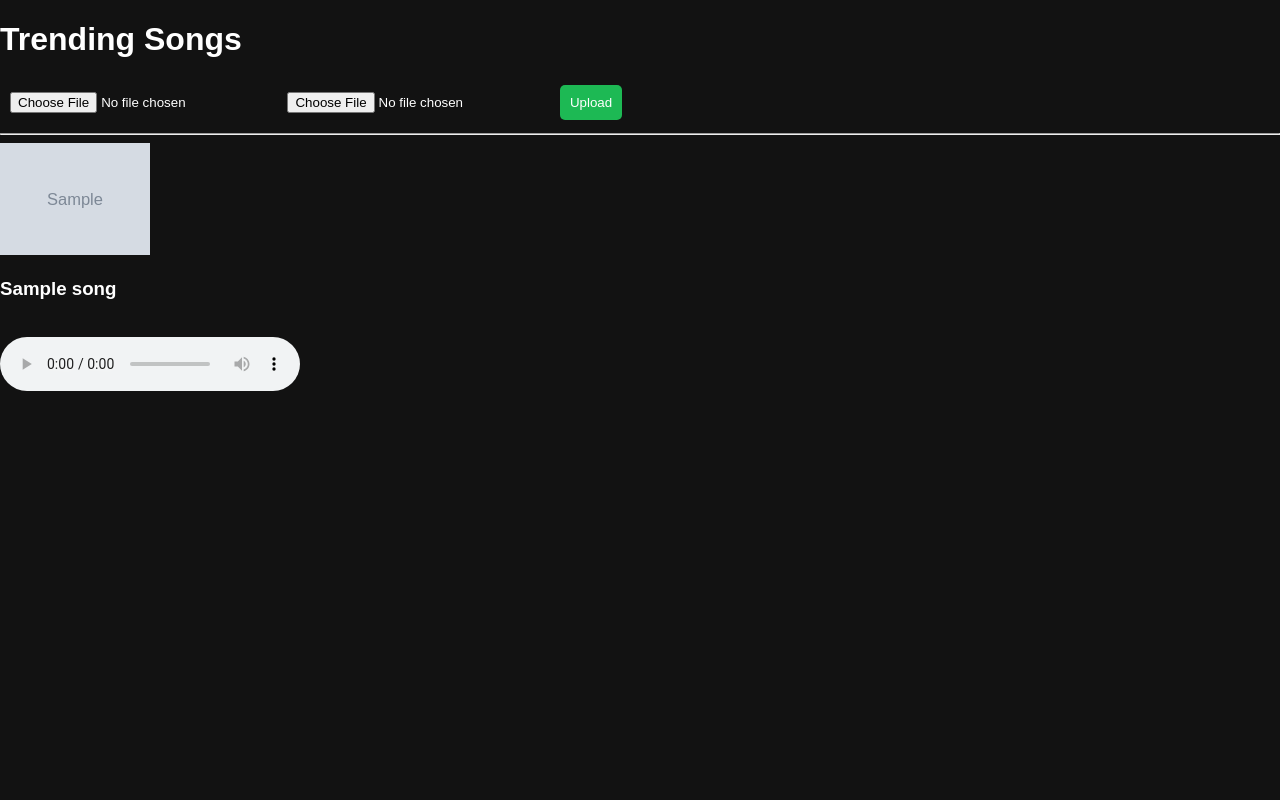
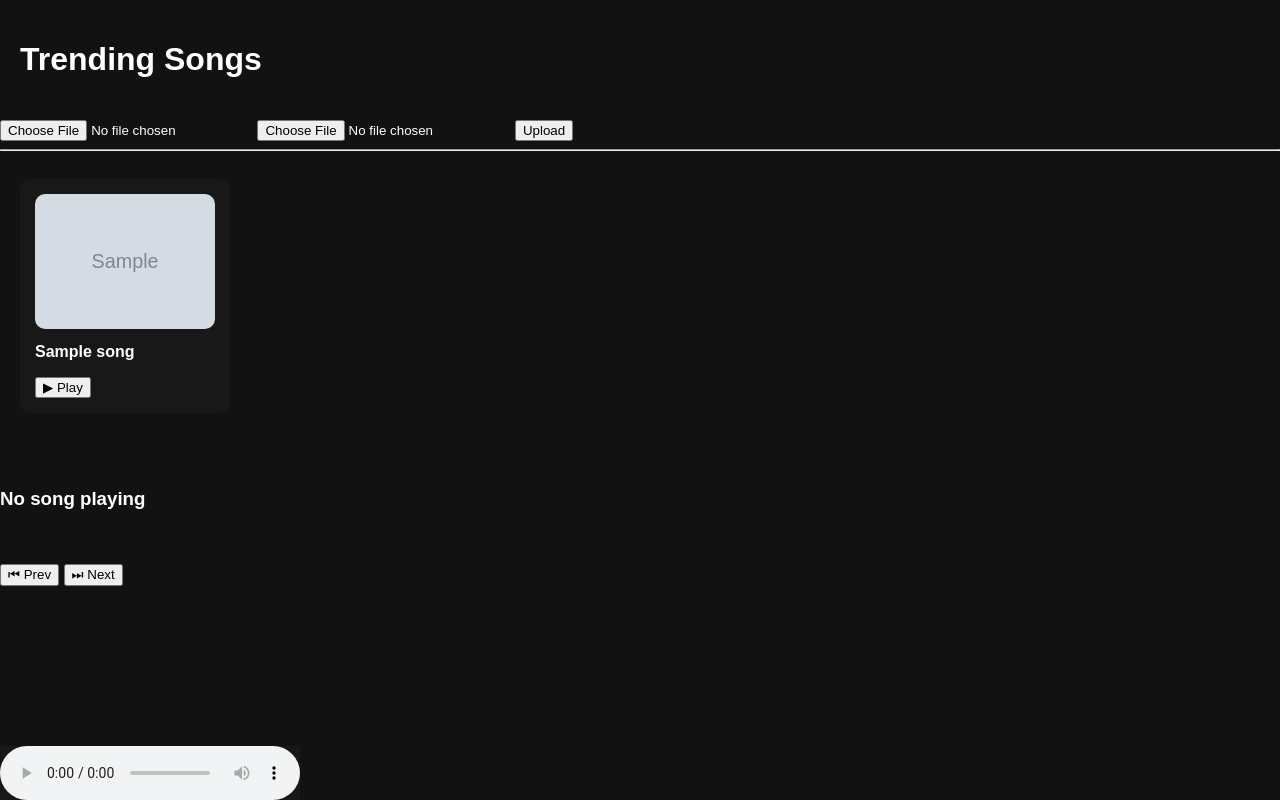
Before and after one commit to peekd0059-droid/music--website, a Flask app: template templates/index.html in a window 1280 px wide. Run offline with Flask 3, Linux system fonts and the light colour scheme; the template is opened without the code that fills it: most values are stand-ins (such as "Sample title", 1, 10 or a date in 2020); grey boxes marked "Sample" are stand-in pictures.

Commit message:
player upgraded

```diff
--- a/static/css/style.css
+++ b/static/css/style.css
@@ -1,117 +1,67 @@
 body {
     margin: 0;
-    font-family: Arial;
+    font-family: Arial, sans-serif;
     background: #121212;
     color: white;
 }
 
-/* LAYOUT */
-.container {
-    display: flex;
-}
-
-/* SIDEBAR */
-.sidebar {
-    width: 220px;
-    height: 100vh;
-    background: #000;
-    padding: 20px;
-    position: fixed;
-}
-
-.sidebar h2 {
-    color: #1DB954;
-}
-
-.sidebar a {
-    display: block;
-    color: #b3b3b3;
-    margin: 15px 0;
-    text-decoration: none;
-}
-
-.sidebar a:hover {
-    color: white;
-}
-
-/* MAIN */
-.main {
-    margin-left: 240px;
+h1 {
     padding: 20px;
 }
 
-/* INPUT */
-input {
-    padding: 10px;
-    border-radius: 5px;
-    border: none;
+.songs {
+    display: flex;
+    flex-wrap: wrap;
+    gap: 20px;
+    padding: 20px;
 }
 
-/* BUTTON */
-button {
-    padding: 10px;
-    background: #1DB954;
-    border: none;
-    color: white;
-    border-radius: 5px;
-    cursor: pointer;
-    margin: 5px;
-}
-
-button:hover {
-    background: #17a74a;
-}
-
-/* GRID */
-.songs-container {
-    display: grid;
-    grid-template-columns: repeat(auto-fill, minmax(180px, 1fr));
-    gap: 20px;
-}
-
-/* CARD */
-.song-card {
+.card {
     background: #181818;
     padding: 15px;
     border-radius: 10px;
-    text-align: center;
+    width: 180px;
+    cursor: pointer;
     transition: 0.3s;
+    position: relative;
 }
 
-.song-card:hover {
+.card:hover {
     background: #282828;
     transform: scale(1.05);
 }
 
-.song-card img {
+.card img {
     width: 100%;
     border-radius: 10px;
 }
 
-/* PLAYLIST */
-#playlist {
-    list-style: none;
-    padding: 0;
+.card h3 {
+    margin-top: 10px;
+    font-size: 16px;
 }
 
-#playlist li {
-    background: #181818;
-    margin: 5px;
-    padding: 8px;
-    border-radius: 5px;
+/* Play Button */
+.play-btn {
+    position: absolute;
+    bottom: 70px;
+    right: 15px;
+    background: #1db954;
+    border-radius: 50%;
+    padding: 10px;
+    opacity: 0;
+    transition: 0.3s;
 }
 
-/* PLAYER */
-.player-bar {
+.card:hover .play-btn {
+    opacity: 1;
+    transform: translateY(-5px);
+}
+
+/* Player */
+audio {
     position: fixed;
     bottom: 0;
-    left: 220px;
-    right: 0;
-    background: #000;
-    padding: 10px;
-    text-align: center;
+    width: 100%;
+    background: #181818;
 }
-
-audio {
-    width: 60%;
-}
--- a/templates/index.html
+++ b/templates/index.html
@@ -9,7 +9,7 @@
 
 <h1>Trending Songs</h1>
 
-<!-- Upload (only you use) -->
+<!-- Upload (admin only use) -->
 <form action="/upload" method="post" enctype="multipart/form-data">
     <input type="file" name="song" required>
     <input type="file" name="image" required>
@@ -21,26 +21,65 @@
 <div class="songs">
 
     {% for song in songs %}
-    <div class="card" onclick="playSong('{{ url_for('static', filename='songs/' + song['file']) }}')">
+    <div class="card">
 
         <img src="{{ url_for('static', filename='images/' + song['image']) }}" width="150">
 
         <h3>{{ song['name'] }}</h3>
+
+        <button onclick="playSong({{ loop.index0 }})">▶ Play</button>
 
     </div>
     {% endfor %}
 
 </div>
 
-<br>
+<br><br>
+
+<!-- Player -->
+<h3 id="nowPlaying">No song playing</h3>
 
 <audio id="player" controls style="width: 300px;"></audio>
 
+<br><br>
+
+<button onclick="prevSong()">⏮ Prev</button>
+<button onclick="nextSong()">⏭ Next</button>
+
+<!-- JS -->
 <script>
-function playSong(src){
-    let player = document.getElementById("player");
-    player.src = src;
+let songs = [];
+let names = [];
+let currentIndex = 0;
+
+{% for song in songs %}
+songs.push("{{ url_for('static', filename='songs/' + song['file']) }}");
+names.push("{{ song['name'] }}");
+{% endfor %}
+
+let player = document.getElementById("player");
+let nowPlaying = document.getElementById("nowPlaying");
+
+function playSong(index){
+    currentIndex = index;
+    player.src = songs[index];
     player.play();
+    nowPlaying.innerText = "Now Playing: " + names[index];
+}
+
+function nextSong(){
+    currentIndex = (currentIndex + 1) % songs.length;
+    playSong(currentIndex);
+}
+
+function prevSong(){
+    currentIndex = (currentIndex - 1 + songs.length) % songs.length;
+    playSong(currentIndex);
+}
+
+// Auto next
+player.onended = function(){
+    nextSong();
 }
 </script>
 
```
